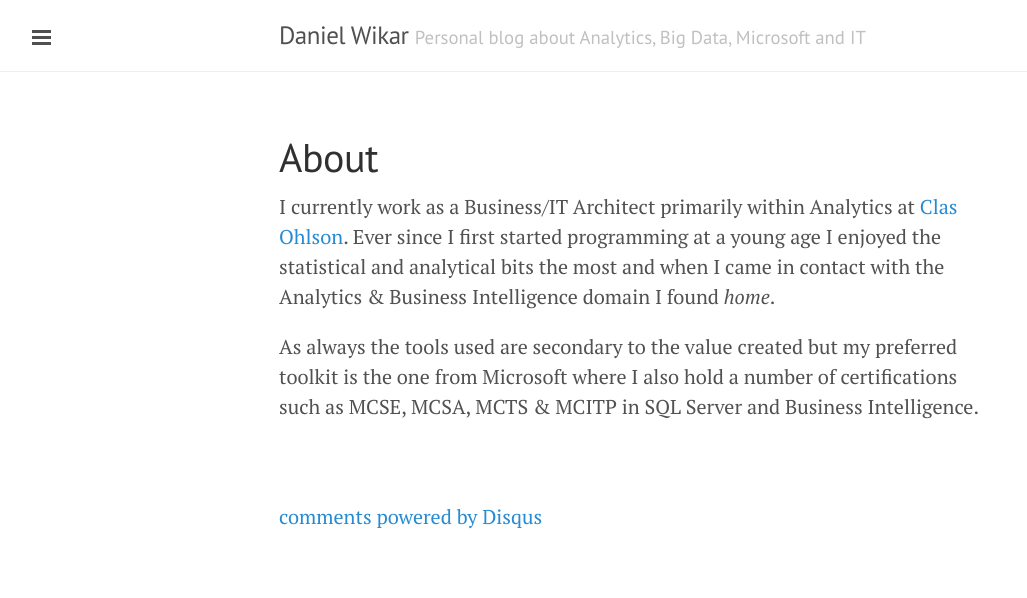
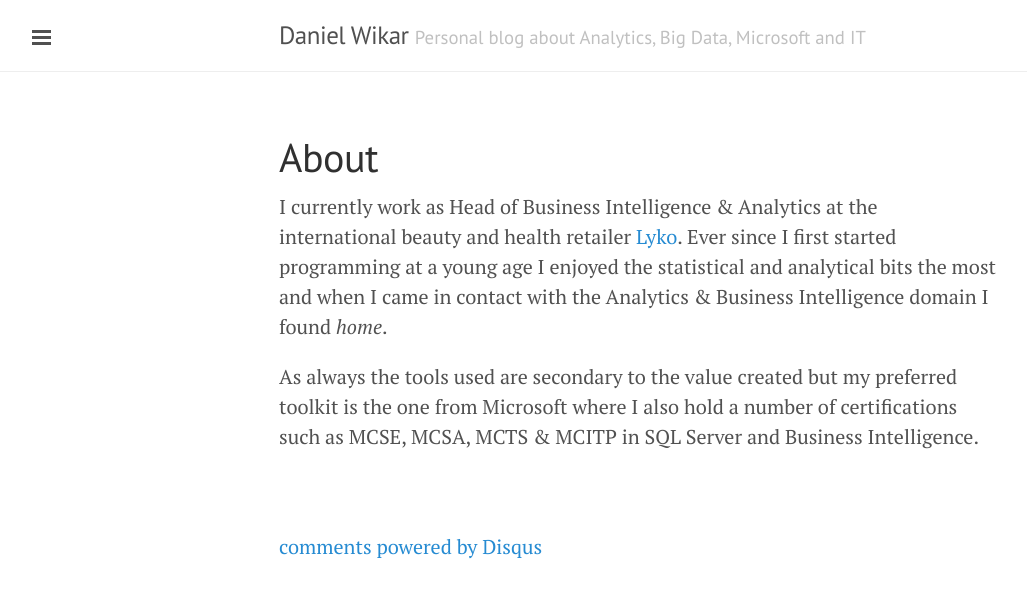
Before and after one commit to wikar/wikar.github.io, a Jekyll site: the page built from about/index.html, in a window 1280 px wide. Shown: the top 598 px of the page, without its empty margins (1-1028 px from the left). Built offline with Jekyll 4.4.1, drawn with Linux system fonts in a browser that asks for light colours; comment, search, counter and statistics services are not loaded.

Commit message:
Latest updates

```diff
--- a/_posts/2018-06-11-install-data-mining-add-in-in-excel-2016.markdown
+++ b/_posts/2018-06-11-install-data-mining-add-in-in-excel-2016.markdown
@@ -5,6 +5,8 @@
 tags: [excel, data mining, sql server, ssas]
 categories: [Excel]
 ---
+
+**Edit:** This has also been confirmed working in Excel 2019 / Office 365.
 
 Ever since the release of Excel 2016 a compatible SQL Server Data Mining Add-in has been missing. There has been numerous requests for Microsoft to release an official update but so far this hasn't happened.
 
--- a/_posts/2019-01-21-things-to-learn-in-2019-p1.markdown
+++ b/_posts/2019-01-21-things-to-learn-in-2019-p1.markdown
@@ -1,5 +1,5 @@
 ---
-published: true
+published: false
 title: Things to learn in 2019 - Part 1
 layout: post
 tags: [learning, react, redux. express, graphql, chart.js, node, docker, azure, mern, codecademy, packt]
--- a/about/index.html
+++ b/about/index.html
@@ -9,7 +9,7 @@
 	}
 </style>
 <div>
-	<p>I currently work as a Business/IT Architect primarily within Analytics at <a href="http://www.clasohlson.com">Clas Ohlson</a>. Ever since I first started programming at a young age I enjoyed the statistical and analytical bits the most and when I came in contact with the Analytics & Business Intelligence domain I found <i>home</i>.</p>
+	<p>I currently work as Head of Business Intelligence & Analytics at the international beauty and health retailer <a href="http://www.lyko.com">Lyko</a>. Ever since I first started programming at a young age I enjoyed the statistical and analytical bits the most and when I came in contact with the Analytics & Business Intelligence domain I found <i>home</i>.</p>
 	<p>As always the tools used are secondary to the value created but my preferred toolkit is the one from Microsoft where I also hold a number of certifications such as MCSE, MCSA, MCTS & MCITP in SQL Server and Business Intelligence.</p>
 </div>
 <div class="linkedin">
```
